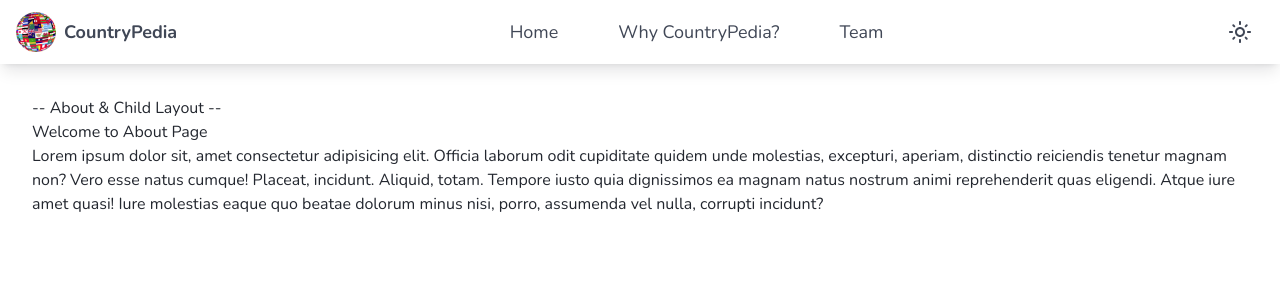
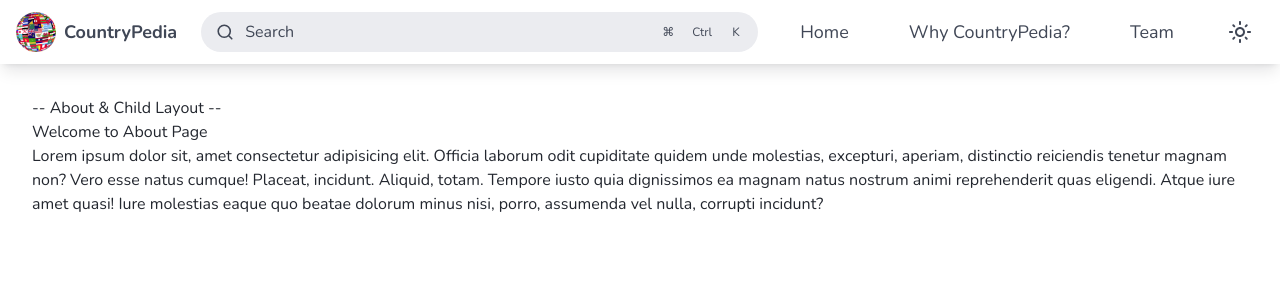
Before and after one commit to zacBkh/countrypedia, a Next.js app: page /about in a window 1280 px wide. Shown: the top 300 px of the page. Built offline with nearby package versions, Linux system fonts and the light colour scheme.

Commit message:
feat: set basic navbar up

```diff
--- a/components/navbar.tsx
+++ b/components/navbar.tsx
@@ -4,6 +4,8 @@ import Logo from '../public/countrypedia-logo.png'
 import { WebsiteLinks } from '@/constants/urls'
 
 import ThemeSwitcher from './ui/theme-switcher'
+
+import SearchBar from './search-bar'
 
 const { HOME, ABOUT, TEAM } = WebsiteLinks
 const Navbar = () => {
@@ -17,6 +19,7 @@ const Navbar = () => {
                     </div>
                 </Link>
             </div>
+            <SearchBar />
             <div className="flex gap-x-6">
                 <button className="py-[6px] px-[18px] rounded-full">
                     <Link href={HOME}>Home</Link>
--- /dev/null
+++ b/components/search-bar.tsx
@@ -0,0 +1,56 @@
+'use client'
+import { FC } from 'react'
+
+interface SearchBarProps {
+    hello?: any
+}
+
+const SearchBar: FC<SearchBarProps> = ({}) => {
+    return (
+        <>
+            <div className="hidden md:flex flex-1 justify-center items-center w-full 3xl:w-auto 3xl:shrink-0 3xl:justify-center">
+                <button
+                    type="button"
+                    className="active:transform-none flex 3xl:w-[56rem] 3xl:mx-0 relative pl-4 pr-1 py-1 h-10 bg-gray-30/20 dark:bg-gray-40/20 outline-none focus:outline-link betterhover:hover:bg-opacity-80 pointer items-center text-left w-full text-gray-30 rounded-full align-middle text-base bg-[#EBECF0] dark:bg-[#333944]"
+                >
+                    <svg
+                        width="1em"
+                        height="1em"
+                        viewBox="0 0 20 20"
+                        className="mr-3 align-middle text-gray-30 shrink-0 group-betterhover:hover:text-gray-70"
+                    >
+                        <path
+                            d="M14.386 14.386l4.0877 4.0877-4.0877-4.0877c-2.9418 2.9419-7.7115 2.9419-10.6533 0-2.9419-2.9418-2.9419-7.7115 0-10.6533 2.9418-2.9419 7.7115-2.9419 10.6533 0 2.9419 2.9418 2.9419 7.7115 0 10.6533z"
+                            stroke="currentColor"
+                            fill="none"
+                            stroke-width="2"
+                            fill-rule="evenodd"
+                            stroke-linecap="round"
+                            stroke-linejoin="round"
+                        ></path>
+                    </svg>
+                    Search
+                    <span className="ml-auto hidden sm:flex item-center mr-1">
+                        <kbd
+                            className="w-5 h-5 border border-transparent mr-1 bg-wash dark:bg-[#333944] text-gray-30 align-middle p-0 inline-flex justify-center items-center text-xs text-center rounded-md"
+                            data-platform="mac"
+                        >
+                            ⌘
+                        </kbd>
+                        <kbd
+                            className="w-10 h-5 border border-transparent mr-1 bg-wash dark:bg-[#333944] text-gray-30 align-middle p-0 inline-flex justify-center items-center text-xs text-center rounded-md"
+                            data-platform="win"
+                        >
+                            Ctrl
+                        </kbd>
+                        <kbd className="w-5 h-5 border border-transparent mr-1 bg-wash dark:bg-[#333944] text-gray-30 align-middle p-0 inline-flex justify-center items-center text-xs text-center rounded-md">
+                            K
+                        </kbd>
+                    </span>
+                </button>
+            </div>
+        </>
+    )
+}
+
+export default SearchBar
```
